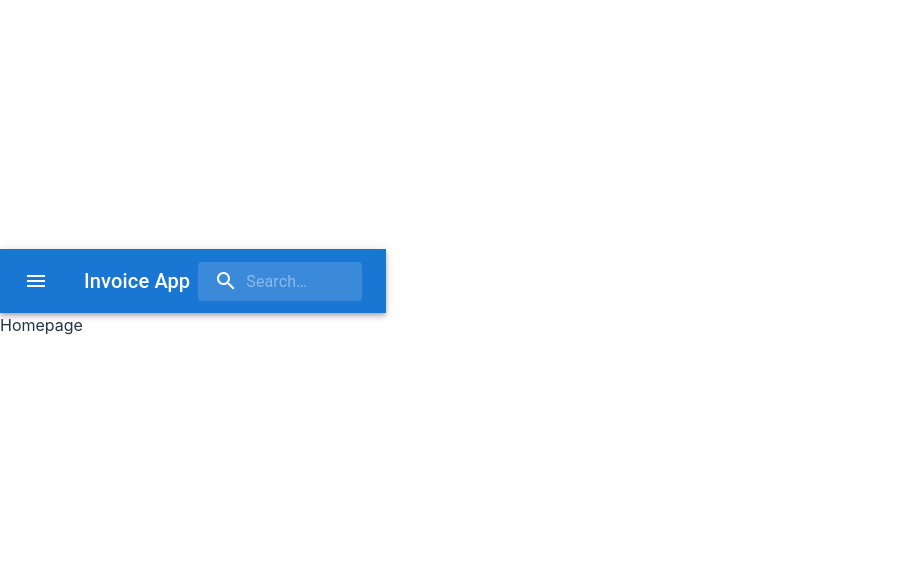
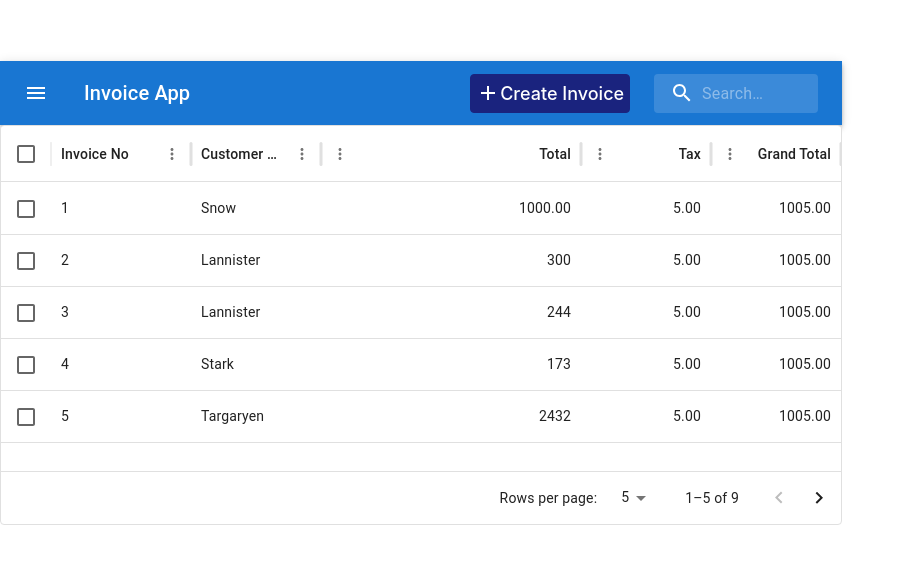
Before and after one commit to AnandhuRs619/Invoice-App, a React (Vite) app in the folder frontend/: page / in a window 1280 px wide. Shown: the part 107-670 px from the top of the page, without its empty margins (0-908 px from the left). Built offline with nearby package versions, Linux system fonts and the light colour scheme; the HTML template or start-up script is replaced by a standard one.

Commit message:
homepage almost completed

```diff
--- a/frontend/package.json
+++ b/frontend/package.json
@@ -14,6 +14,7 @@
     "@emotion/styled": "^11.11.5",
     "@mui/icons-material": "^5.15.16",
     "@mui/material": "^5.15.16",
+    "@mui/x-data-grid": "^7.3.2",
     "react": "^18.2.0",
     "react-dom": "^18.2.0"
   },
--- /dev/null
+++ b/frontend/src/components/InvoiceTable.jsx
@@ -0,0 +1,51 @@
+
+import { DataGrid } from '@mui/x-data-grid';
+
+const columns = [
+  { field: 'id', headerName: 'Invoice No', width: 140 },
+  { field: 'customername', headerName: 'Customer Name', width: 130 },
+  { field: 'total', headerName: 'Total', type: 'number', width: 260 },
+  {
+    field: 'tax',
+    headerName: 'Tax',
+    type: 'number',
+    width: 130,
+  },
+  {
+    field: 'grandtotal',
+    headerName: 'Grand Total',
+    type: 'number',
+    width: 130,
+  },
+
+];
+
+const rows = [
+  { id: 1, customername: 'Snow', total: '1000.00', tax: '5.00',grandtotal: '1005.00' },
+  { id: 2, customername: 'Lannister', total: '300',tax: '5.00', grandtotal: '1005.00' },
+  { id: 3, customername: 'Lannister', total: '244',tax: '5.00', grandtotal: '1005.00' },
+  { id: 4, customername: 'Stark', total: '173',tax: '5.00', grandtotal: '1005.00' },
+  { id: 5, customername: 'Targaryen', total: '2432',tax: '5.00', grandtotal: '1005.00' },
+  { id: 6, customername: 'Melisandre', total: null,tax: '5.00', grandtotal: '1005.00' },
+  { id: 7, customername: 'Clifford', total: 'Ferrara', grandtotal: '1005.00' },
+  { id: 8, customername: 'Frances', total: 'Rossini', grandtotal: '1005.00'},
+  { id: 9, customername: 'Roxie', total: 'Harvey',grandtotal: '1005.00' },
+];
+
+export default function InvoiceTable() {
+  return (
+    <div style={{ height: 400, width: '100%' }}>
+      <DataGrid
+        rows={rows}
+        columns={columns}
+        initialState={{
+          pagination: {
+            paginationModel: { page: 0, pageSize: 5 },
+          },
+        }}
+        pageSizeOptions={[5, 10]}
+        checkboxSelection
+      />
+    </div>
+  );
+}
--- /dev/null
+++ b/frontend/src/components/common/CreateInvoiceButton.jsx
@@ -0,0 +1,29 @@
+
+import IconButton from '@mui/material/IconButton';
+import AddIcon from '@mui/icons-material/Add';
+
+const CreateInvoiceButton = () => {
+  return (
+    <IconButton
+      size="small"
+      edge="end"
+      color="inherit"
+      aria-label="create invoice"
+      variant="contained"
+      sx={{
+        backgroundColor: '#1a237e',
+        border: '1px solid #1a237e',
+        borderRadius: 1,
+        '&:hover': {
+          backgroundColor: '#0d47a1',
+          borderColor: '#0d47a1',
+        },
+      }}
+    >
+      <AddIcon />
+      Create Invoice
+    </IconButton>
+  );
+}
+
+export default CreateInvoiceButton;
--- a/frontend/src/components/common/NavBar.jsx
+++ b/frontend/src/components/common/NavBar.jsx
@@ -8,6 +8,8 @@ import Typography from '@mui/material/Typography';
 import InputBase from '@mui/material/InputBase';
 import MenuIcon from '@mui/icons-material/Menu';
 import SearchIcon from '@mui/icons-material/Search';
+import CreateInvoiceButton from './CreateInvoiceButton';
+import { Stack } from '@mui/material';
 
 const Search = styled('div')(({ theme }) => ({
   position: 'relative',
@@ -73,6 +75,9 @@ export default function Navbar() {
           >
             Invoice App
           </Typography>
+          <Stack direction={"row"} spacing={3}>
+
+          <CreateInvoiceButton/>
           <Search>
             <SearchIconWrapper>
               <SearchIcon />
@@ -80,8 +85,9 @@ export default function Navbar() {
             <StyledInputBase
               placeholder="Search…"
               inputProps={{ 'aria-label': 'search' }}
-            />
+              />
           </Search>
+              </Stack>
         </Toolbar>
       </AppBar>
     </Box>
--- a/frontend/src/pages/Homepage.jsx
+++ b/frontend/src/pages/Homepage.jsx
@@ -1,4 +1,5 @@
 // import Header from "../components/common/Header"
+import InvoiceTable from "../components/InvoiceTable"
 import Navbar from "../components/common/NavBar"
 
 
@@ -7,7 +8,8 @@ export const Homepage = () => {
     <>
 
     <Navbar/>
-    <div>Homepage</div>
+    <InvoiceTable/>
+
     </>
   )
 }
```
Also changed, not shown: 1 other file (tests, documents, lock files or other folders).
